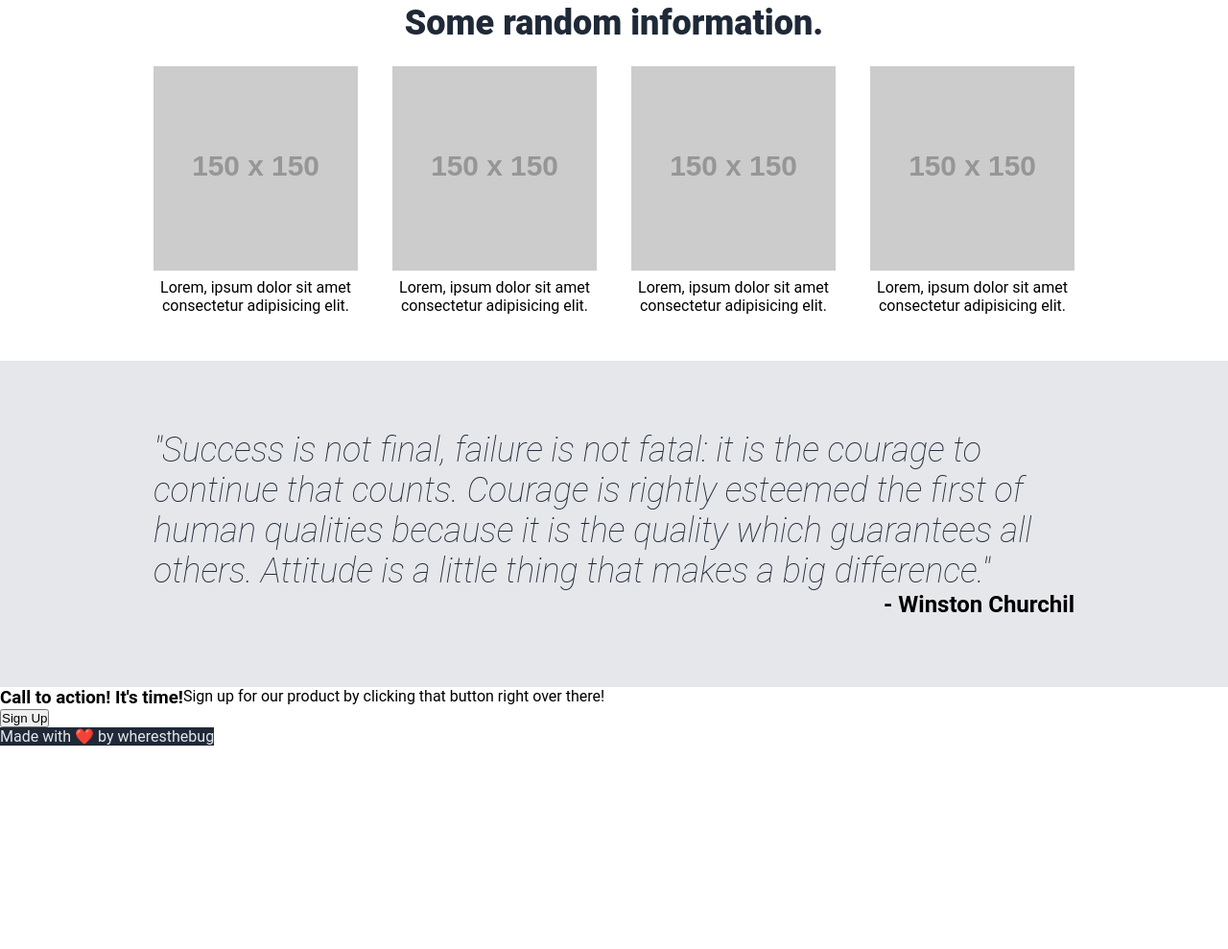
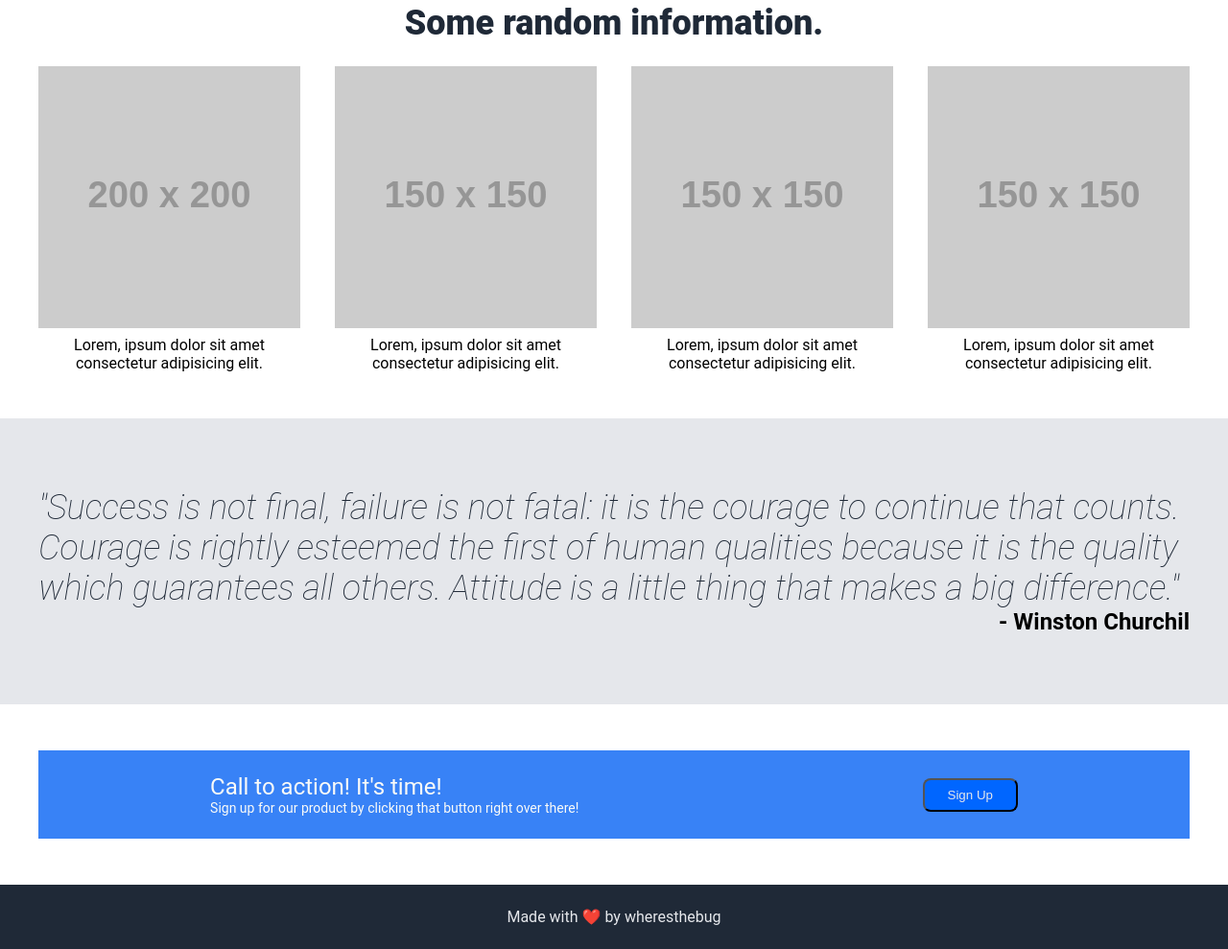
Before and after one commit to icoderarely/Sneakart, a plain HTML site: page index.html in a window 1280 px wide. Shown: the part 445-1434 px from the top of the page at 96% size. Before the commit the page ends 1222 px from the top, so only its background shows below. Drawn offline with Linux system fonts and the light colour scheme; placeholder pictures from the web are drawn by us.

Commit message:
complete the project with some minor css tweaks remaining

```diff
--- a/index.html
+++ b/index.html
@@ -47,7 +47,7 @@
           <span class="info-text">Some random information.</span>
           <div class="boxes flex">
             <div class="item flex">
-              <img src="https://placehold.co/150" alt="" />
+              <img src="https://placehold.co/200" alt="" />
               <span
                 >Lorem, ipsum dolor sit amet consectetur adipisicing elit.
               </span>
@@ -84,10 +84,10 @@
           <span class="author flex">- Winston Churchil</span>
         </div>
       </div>
-      <div class="cta">
+      <div class="cta container flex">
         <div class="text flex">
-          <h3>Call to action! It's time!</h3>
-          <span
+          <span class="main-text">Call to action! It's time!</span>
+          <span class="sub-text"
             >Sign up for our product by clicking that button right over
             there!</span
           >
--- a/style.css
+++ b/style.css
@@ -9,7 +9,8 @@ body {
 }
 
 .container {
-  max-width: 960px;
+  min-width: 960px;
+  max-width: 1200px;
   margin: auto;
 }
 
@@ -77,7 +78,7 @@ a {
   width: 450px;
 }
 
-.left > button {
+button {
   background-color: rgb(0, 102, 255);
   color: #e5e7eb;
   padding: 8px 24px;
@@ -104,8 +105,13 @@ a {
 
 .item {
   flex-direction: column;
-  text-wrap: wrap;
   gap: 8px;
+  justify-content: space-evenly;
+}
+
+.item > img {
+  /* width: 200px; */
+  /* height: 200px; */
 }
 
 .item span {
@@ -130,3 +136,33 @@ a {
   font-weight: 600;
   font-size: 24px;
 }
+
+.cta {
+  background-color: #3882f6;
+  justify-content: space-around;
+  padding: 24px 0px;
+  margin: 48px auto;
+  align-items: center;
+}
+
+.text {
+  flex-direction: column;
+}
+
+.text > span {
+  color: #f9faf8;
+}
+
+.main-text {
+  font-size: 24px;
+}
+
+.sub-text {
+  font-size: 14px;
+}
+
+.footer {
+  display: block;
+  text-align: center;
+  padding: 24px 0;
+}
```
